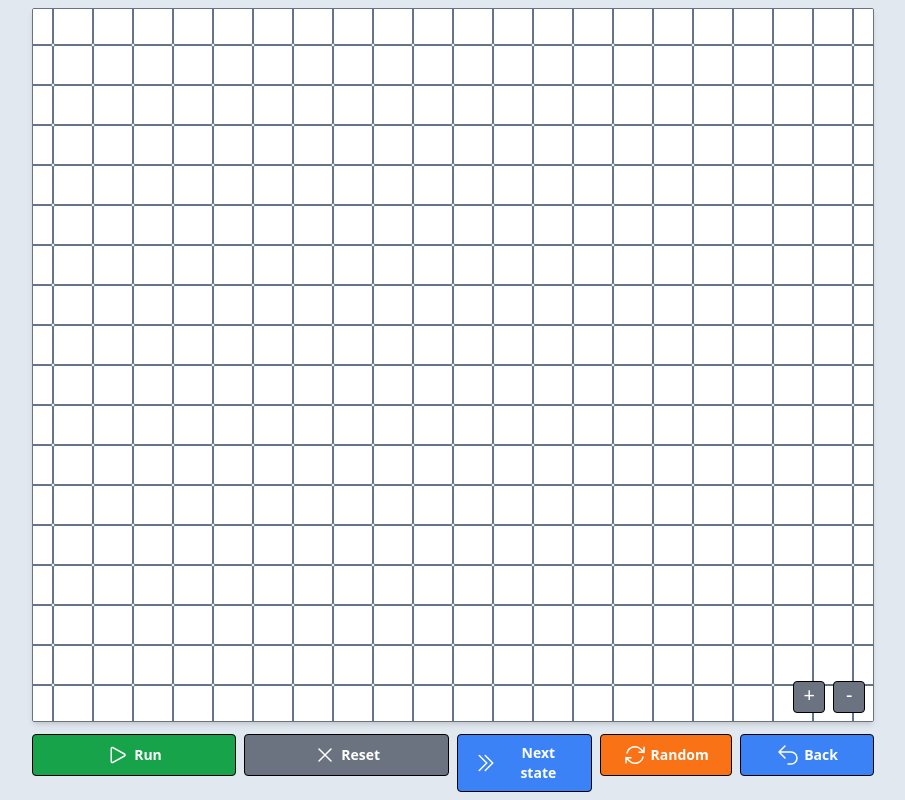
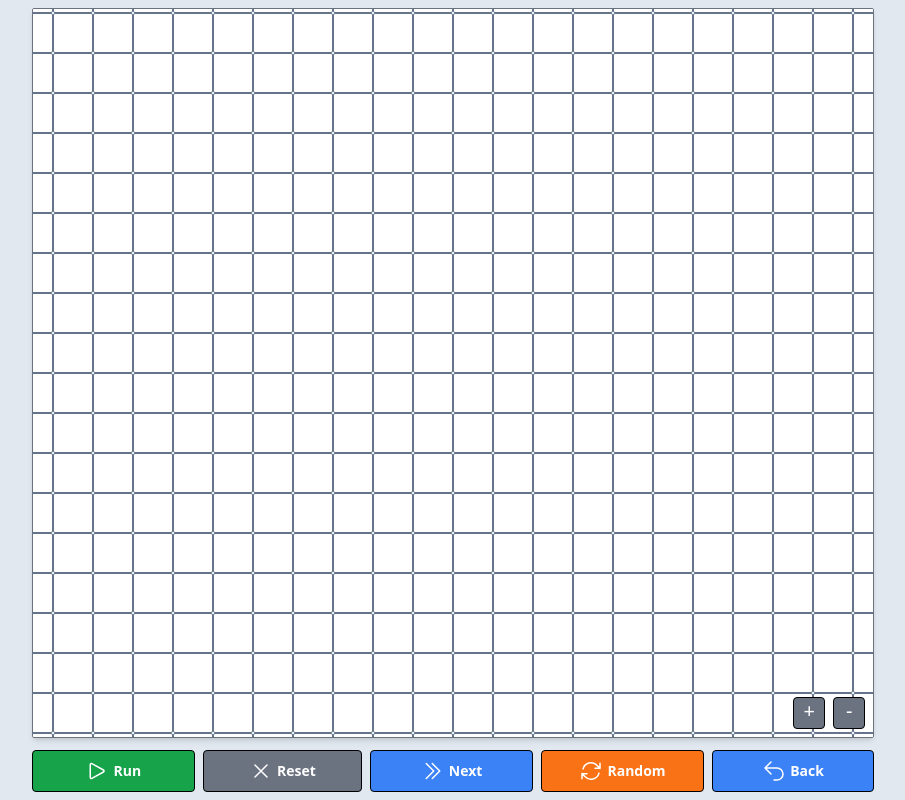
Before and after one commit to samdalvai/game-of-life, a React (Vite) app: page / in a window 1280 px wide. Both pictures are taken after a click on the button "Start game". Shown: the whole page, without its empty margins (187-1092 px from the left). Built offline with nearby package versions, Linux system fonts and the light colour scheme.

Commit message:
Refactor position of main menu buttons

```diff
--- a/src/components/GameBoardMenu.tsx
+++ b/src/components/GameBoardMenu.tsx
@@ -4,8 +4,8 @@ import { CallBack } from '../types/callbacks';
 
 const GameBoardMenu = ({ gameRunning, onRun, onReset, onNext, onRandomize, onBack }: { gameRunning: boolean, onRun: CallBack, onReset: CallBack, onNext: CallBack, onRandomize: CallBack, onBack: CallBack }) => {
     return <div className="pt-3 w-full flex flex-col md:flex-row">
-        <div className="w-full md:w-1/2 flex md:pe-1">
-            <div className="pe-1 w-1/2">
+        <div className="w-full md:w-3/5 flex md:pe-1">
+            <div className="pe-1 w-1/3">
                 <Button
                     icon={!gameRunning ? <PlayIcon /> : <PauseIcon />}
                     color={!gameRunning ? 'green' : 'yellow'}
@@ -13,7 +13,7 @@ const GameBoardMenu = ({ gameRunning, onRun, onReset, onNext, onRandomize, onBac
                     onClick={onRun}
                 />
             </div>
-            <div className="ps-1 w-1/2">
+            <div className="px-1 w-1/3">
                 <Button
                     icon={<DeleteIcon />}
                     color="gray"
@@ -21,17 +21,17 @@ const GameBoardMenu = ({ gameRunning, onRun, onReset, onNext, onRandomize, onBac
                     onClick={onReset}
                 />
             </div>
-        </div>
-        <div className="w-full md:w-1/2 flex pt-2 md:ps-1 md:pt-0">
-            <div className="pe-1 w-1/2">
+            <div className="ps-1 w-1/3">
                 <Button
                     icon={<NextIcon />}
                     color="blue"
-                    text="Next state"
+                    text="Next"
                     onClick={onNext}
                 />
             </div>
-            <div className="px-1 w-1/2">
+        </div>
+        <div className="w-full md:w-2/5 flex pt-2 md:ps-1 md:pt-0">
+            <div className="pe-1 w-1/2">
                 <Button
                     icon={<UpdateIcon />}
                     color="orange"
```
